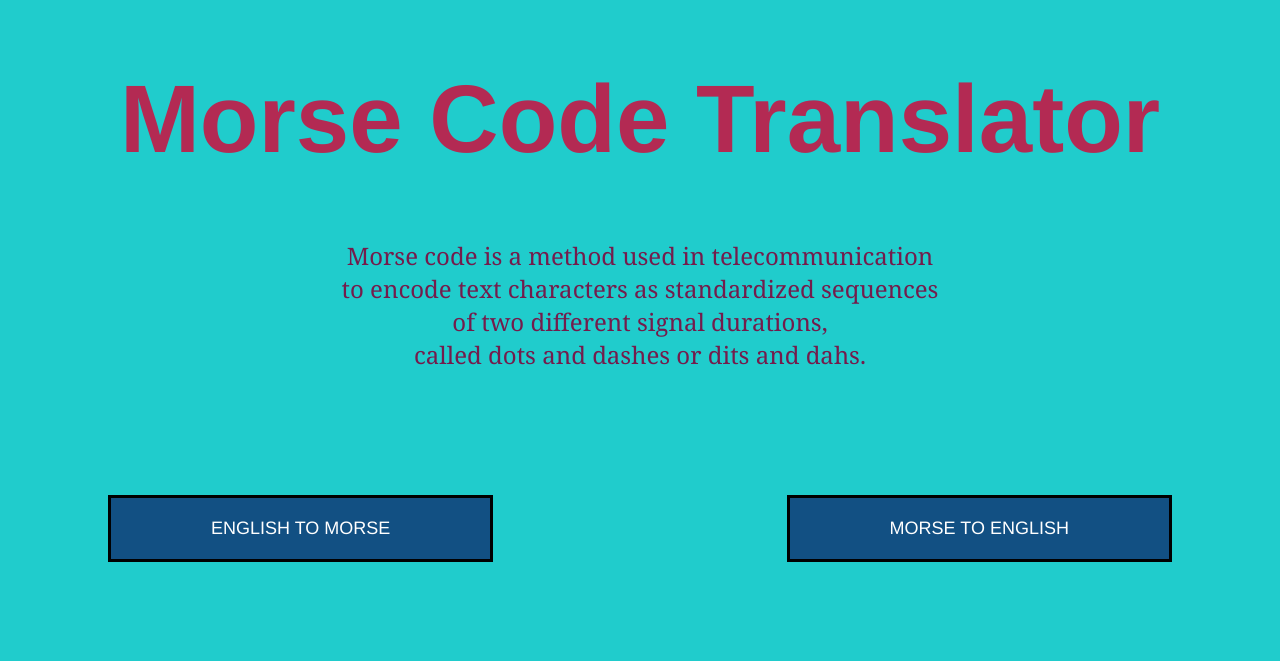
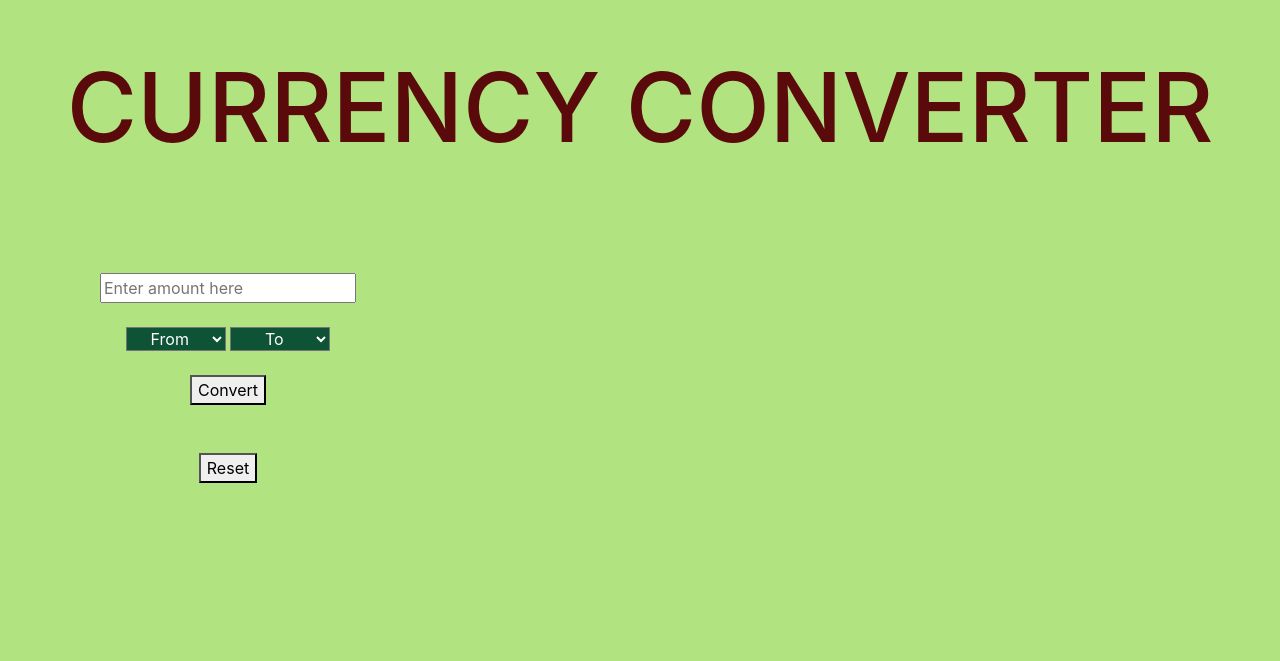
Before and after one commit to neelstrongarm/currencyConverter, a Flask app: template templates/index.html in a window 1280 px wide. Shown: the top 661 px of the page. Run offline with Flask 2, Linux system fonts and the light colour scheme; the template is opened without the code that fills it: most values are stand-ins (such as "Sample title", 1, 10 or a date in 2020); some libraries are stand-ins or nearby versions.

Commit message:
final commit

```diff
--- a/templates/index.html
+++ b/templates/index.html
@@ -1,84 +1,108 @@
-<!-- The main homepage of the entire project -->
+<!-- Homepage for converter -->
 <!DOCTYPE html>
-<html lang='en'>
+
+<html lang="en">
     <head>
-        <meta name="viewport" content="width=device-width, initial-scale=1.0">
         <title>
-            Morse Code Translator
+            Currency Convertor
         </title>
+        <link rel="stylesheet" href="https://stackpath.bootstrapcdn.com/bootstrap/4.5.0/css/bootstrap.min.css" integrity="sha384-9aIt2nRpC12Uk9gS9baDl411NQApFmC26EwAOH8WgZl5MYYxFfc+NcPb1dKGj7Sk" crossorigin="anonymous">
+       <script>
+           function submit()
+           {
+            var x = document.getElementById("para");
+            if (x.style.visibility === "hidden")
+                {
+                    x.style.visibility = "visible";
+                }
+            else
+                {
+                    x.style.visibility = "hidden";
+                }
+            // var x = document.getElementById("para");
+            //     x.style.visibility= "visible";
+           }
+       </script>
         <style>
+            .form
+            {
+                padding: 20 px;
+                background-color: rgb(14, 83, 54);
+                width: 100px;
+                color: white;
+                font: x-large;
+                text-align: center;
+            }
+            .division
+            {
+                text-align: center;
+                padding: 100px;
+                float: left;
+            }
             .heading
             {
-                color : rgb(179, 42, 83);
-                font-family: 'Franklin Gothic Medium', 'Arial Narrow', Arial, sans-serif;
+                font-size: 1in;
+                color:rgb(90, 10, 10);
                 text-align: center;
-                /* padding-top: 50px; */
-                font-size: 1in;
-
+                padding-top: 50px;
             }
-            /* Class for "English to Morse" button */
-            .division1
+            #para
             {
-                float:left;
-                text-align: center;
+                font-size: xx-large;
+                color:rgb(90, 10, 10);
+                text-align:center;
+                float: right;
                 padding: 100px;
-                background-color: rgb(32, 204, 204);
+                visibility: hidden;
             }
-            /* Class for "Morse to English" button */
-            .division2
+            .div3
             {
-                float:right;
-                text-align: center;
+                font-size: xx-large;
+                color:rgb(90, 10, 10);
+                text-align:center;
+                float: right;
                 padding: 100px;
-                background-color: rgb(32, 204, 204);
-            }
-            /* Class for the buttons */
-            .butt
-            {
-                padding-left:  100px;
-                padding-right: 100px;
-                padding-top: 20px;
-                padding-bottom: 20px;
-                border: solid black;
-                background-color: rgb(18, 80, 131);
-                color: white;
-                font-family: 'Franklin Gothic Medium', 'Arial Narrow', Arial, sans-serif;
-                font-size: large;
-            }
-            /* Class for the intro Paragraph */
-            .para
-            {
-                text-align: center;
-                font-size: x-large;
-                color: rgb(116, 28, 76);
-                font-family: Georgia;
             }
         </style>
-
     </head>
 
-    <body style='background-color: rgb(32, 204, 204)'>
-        <h1 class=heading >Morse Code Translator</h1>
+    <body style='background-color: rgb(177, 228, 129)'>
 
-        <p class=para>
-            Morse code is a method used in telecommunication <br>to encode text characters as standardized sequences<br> of two different signal durations, <br>called dots and dashes or dits and dahs.
-        </p>
+        <h1 class="heading"> CURRENCY CONVERTER </h1>
 
-        <div class=division1>
-
-            <form action="/eng_to_morse_butt">
-                <button type="submit" class=butt method="GET">ENGLISH TO MORSE</button>
+        <div class="division">
+            <form action="/" method="POST">
+                <input type="text" name="amount" placeholder="Enter amount here">
+                <br>
+                <br>
+                <select class= "form" name="from" >
+                    <option disabled selected value=""> From </option>
+                        {% for i in currency %}
+                        <option> {{i}} </option>
+                        {% endfor %}
+                </select>
+                <select class= "form" name="to">
+                    <option disabled selected value=""> To </option>
+                    {% for j in currency %}
+                    <option> {{j}} </option>
+                    {% endfor %}
+                </select>
+                <br>
+                <br>
+                <button style="font-size: medium" type="submit" onclick= "submit()">Convert</button>
             </form>
 
+            <form action="/">
+                <br> <br>
+                <button type="submit" method="GET" style="font-size: medium">Reset</button>
+            </form>
         </div>
 
-        <div class=division2>
-
-            <form action="/morse_to_eng_butt">
-                <button type="submit" class=butt method="GET">MORSE TO ENGLISH</button>
-            </form>
-
+        <div id="para">
+            Converted amount is: <br>{{ unit }} {{ ans }}<br>
+            1 {{frm}} = {{con_rate}} {{to}}
+            <br>
+            Date: {{date}}
         </div>
-
     </body>
 </html>
```
